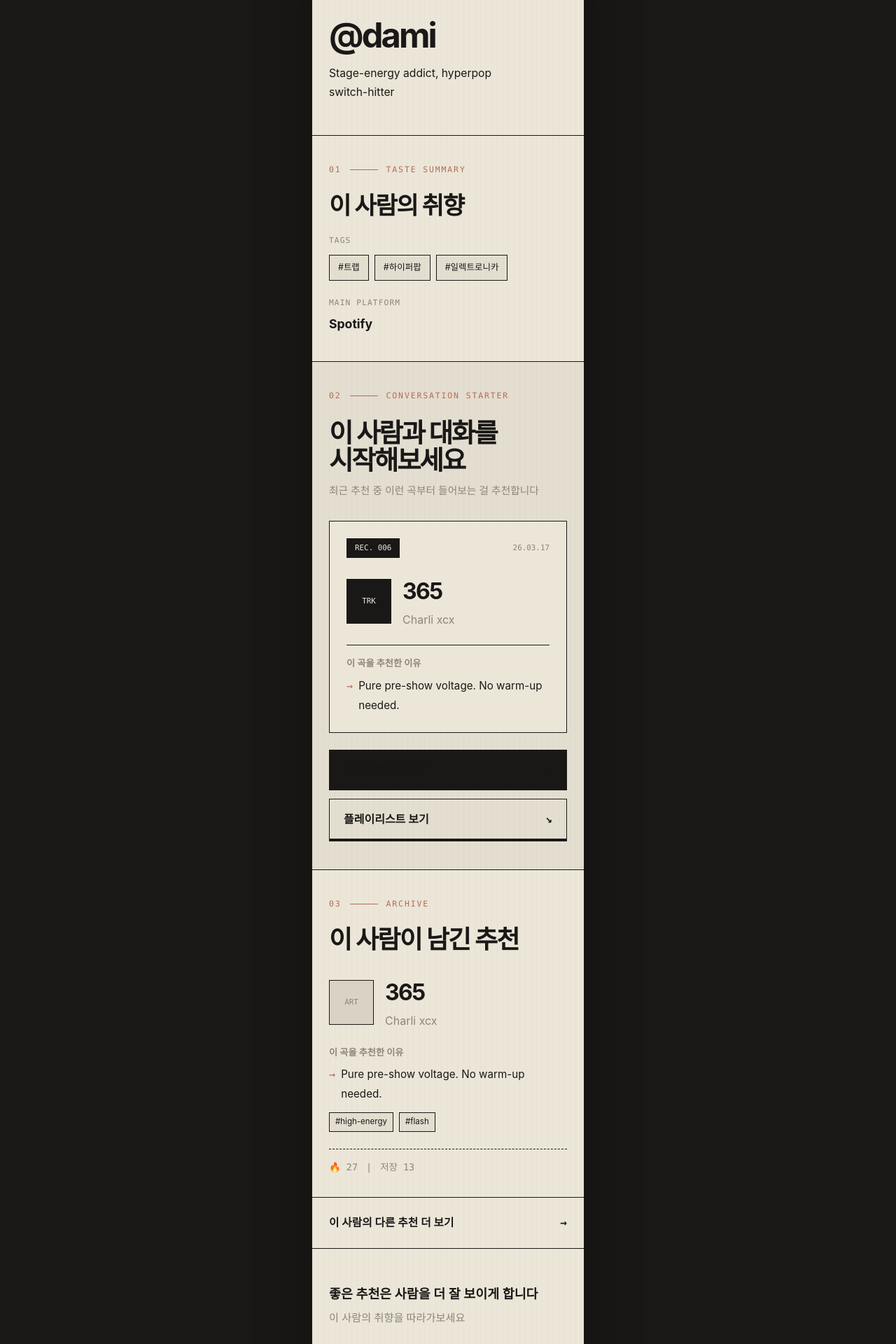
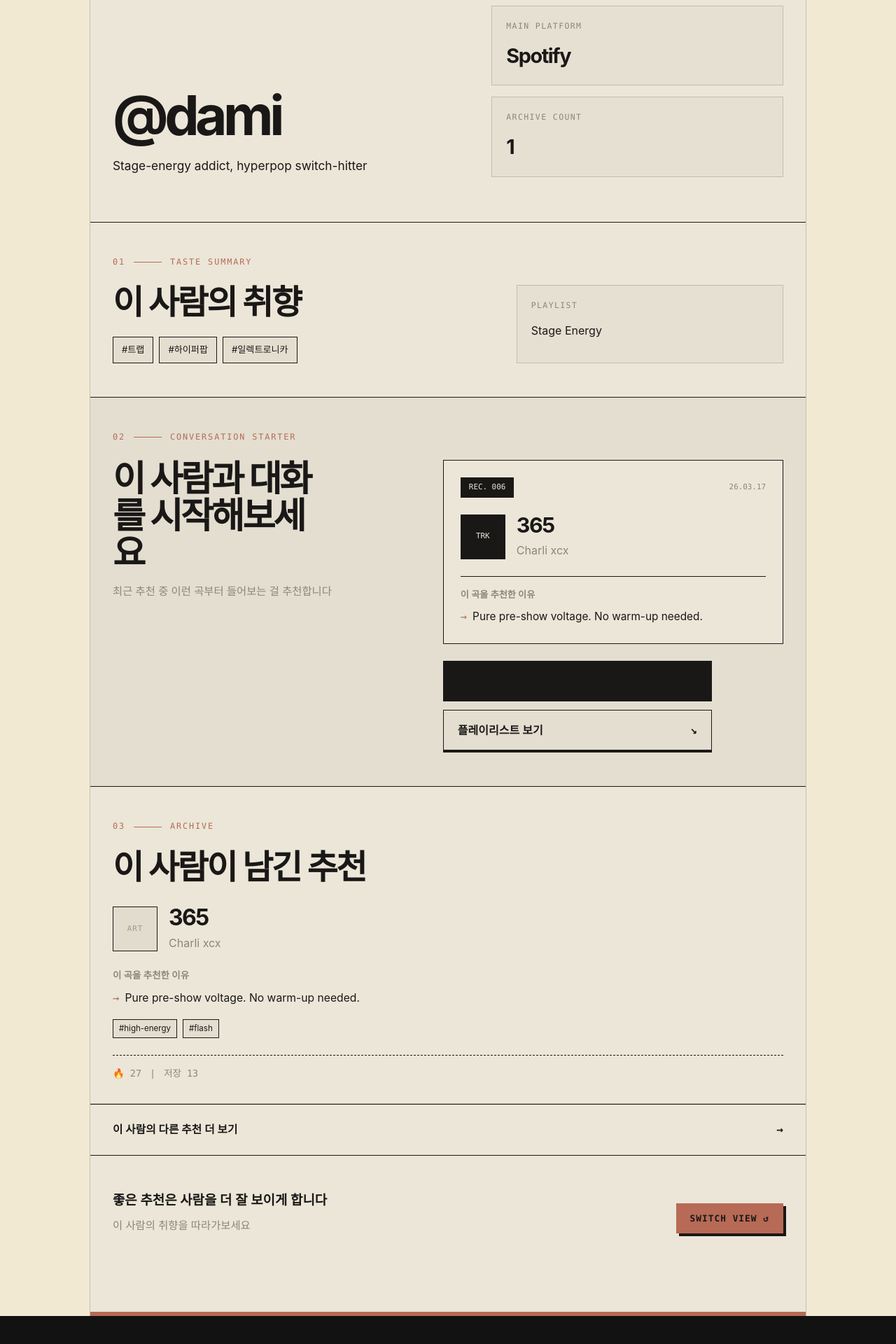
Before and after one commit to MrTMI-0315/onochu, a Next.js app: page /members/dami in a window 1280 px wide. Shown: the part 140-2060 px from the top of the page at 70% size. After the commit the page ends 2020 px from the top, so only its background shows below. Built offline with nearby package versions, Linux system fonts and the light colour scheme.

Commit message:
feat: rebuild archive profile surfaces from variant reference

```diff
--- a/components/archive-profile-view.tsx
+++ b/components/archive-profile-view.tsx
@@ -91,11 +91,62 @@ function SectionHeader({
   label: string;
 }) {
   return (
-    <div className="flex items-center gap-3 font-mono text-[0.72rem] uppercase tracking-[0.16em] text-[var(--primary-strong)]">
+    <div className="flex items-center gap-3 font-mono text-[0.74rem] uppercase tracking-[0.16em] text-[var(--primary-strong)]">
       <span>{number}</span>
       <span className="h-px w-10 bg-[var(--primary-strong)]" />
       <span>{label}</span>
     </div>
+  );
+}
+
+function ProfileArchiveCard({
+  recommendation,
+}: {
+  recommendation: SongRecommendation;
+}) {
+  return (
+    <article className="border-b border-[rgba(26,24,23,0.18)] px-6 py-8 last:border-b-0 md:px-8">
+      <div className="flex items-center gap-4">
+        <div className="flex h-16 w-16 shrink-0 items-center justify-center border border-[#1A1817] bg-[rgba(64,52,44,0.06)] font-mono text-[0.68rem] uppercase tracking-[0.08em] text-[rgba(64,52,44,0.4)]">
+          ART
+        </div>
+        <div className="min-w-0">
+          <h3 className="text-[2rem] font-bold leading-none tracking-[-0.05em] text-[#1A1817]">
+            {recommendation.trackTitle}
+          </h3>
+          <p className="mt-2 text-[1rem] text-[#8C867A]">
+            {recommendation.artistName}
+          </p>
+        </div>
+      </div>
+
+      <div className="mt-6">
+        <p className="text-[0.84rem] font-semibold text-[#8C867A]">
+          이 곡을 추천한 이유
+        </p>
+        <p className="mt-2 flex gap-2 text-[0.98rem] leading-7 text-[#1A1817]">
+          <span className="font-mono text-[var(--primary-strong)]">→</span>
+          <span>{recommendation.mobileComment ?? recommendation.comment}</span>
+        </p>
+
+        <div className="mt-4 flex flex-wrap gap-2">
+          {recommendation.moodTags.slice(0, 2).map((tag) => (
+            <span
+              key={tag}
+              className="border border-[#1A1817] bg-[rgba(26,24,23,0.04)] px-2 py-1 text-[0.72rem] text-[#1A1817]"
+            >
+              #{tag}
+            </span>
+          ))}
+        </div>
+      </div>
+
+      <div className="mt-6 flex items-center gap-3 border-t border-dashed border-[#1A1817] pt-4 font-mono text-[0.84rem] text-[#8C867A]">
+        <span>🔥 {recommendation.reactionCount}</span>
+        <span>|</span>
+        <span>저장 {recommendation.saveCount}</span>
+      </div>
+    </article>
   );
 }
 
@@ -154,42 +205,27 @@ export function ArchiveProfileView({
 
   const featuredRecommendation = recommendations[0];
   const archiveRecommendations = recommendations.slice(0, 2);
+  const profileLabel = selfView ? "MY PROFILE" : "PROFILE";
+  const summaryTitle = selfView ? "내 취향" : "이 사람의 취향";
+  const archiveTitle = selfView ? "내가 남긴 추천" : "이 사람이 남긴 추천";
+  const archiveMoreLabel = selfView ? "내 추천 더 보기" : "이 사람의 다른 추천 더 보기";
+  const footerTitle = selfView
+    ? "좋은 추천은 나를 더 잘 보이게 합니다"
+    : "좋은 추천은 사람을 더 잘 보이게 합니다";
+  const footerCopy = selfView ? "내 취향을 다시 따라가보세요" : "이 사람의 취향을 따라가보세요";
   const primaryHref = selfView ? "/profile/edit" : "/recommendations/new";
   const primaryLabel = selfView ? "프로필 수정하기" : "추천으로 답장하기";
   const playlistHref = displayMember.playlistLinks[0]?.url || "/recommendations";
   const playlistIsExternal = playlistHref.startsWith("http");
-  const archiveTitle = selfView ? "내가 남긴 추천" : "이 사람이 남긴 추천";
-  const archiveMoreLabel = selfView ? "내 추천 더 보기" : "이 사람의 다른 추천 더 보기";
-  const summaryTitle = selfView ? "내 취향" : "이 사람의 취향";
-  const conversationTitle = selfView
-    ? "이렇게 대화를 시작해보세요"
-    : "이 사람과 대화를 시작해보세요";
-  const conversationCopy = selfView
-    ? "최근 추천 중 이런 곡부터 다시 들어보는 걸 추천합니다"
-    : "최근 추천 중 이런 곡부터 들어보는 걸 추천합니다";
-  const footerTitle = selfView
-    ? "좋은 추천은 나를 더 잘 보이게 합니다"
-    : "좋은 추천은 사람을 더 잘 보이게 합니다";
-  const footerCopy = selfView ? "내 취향을 다시 따라가보세요" : "이 사람의 취향을 따라가보세요";
-  const switchHref = selfView ? `/members/${displayMember.id}` : "/profile/edit";
+  const switchHref = selfView ? `/members/${displayMember.id}` : "/profile";
 
   return (
-    <div className="min-h-screen bg-[#1A1817] px-0 text-[#1A1817] md:px-8 md:py-8">
-      <main className="relative mx-auto min-h-screen max-w-[390px] overflow-hidden border border-[#1A1817] bg-[#EBE6D8] md:min-h-[calc(100vh-4rem)] md:rounded-[2rem] md:shadow-[0_28px_80px_rgba(0,0,0,0.28)]">
-        <div
-          aria-hidden="true"
-          className="pointer-events-none absolute inset-0 opacity-60"
-          style={{
-            backgroundImage:
-              "linear-gradient(90deg, rgba(26, 24, 23, 0.04) 1px, transparent 1px)",
-            backgroundSize: "8px 100%",
-          }}
-        />
-
-        <section className="relative border-b border-[#1A1817] px-6 py-6">
+    <main className="min-h-screen bg-[var(--paper)] text-[#1A1817]">
+      <div className="mx-auto max-w-5xl border-x border-[rgba(26,24,23,0.18)] bg-[#EBE6D8]">
+        <section className="border-b border-[#1A1817] px-6 py-6 md:px-8">
           <div className="flex items-center gap-4">
             {!selfView ? (
-              <Link href="/members" className="font-mono text-[1.25rem] leading-none">
+              <Link href="/members" className="font-mono text-[1.2rem] leading-none">
                 ←
               </Link>
             ) : null}
@@ -197,36 +233,55 @@ export function ArchiveProfileView({
               ONOCHU
             </span>
             <span className="ml-auto font-mono text-[0.72rem] uppercase tracking-[0.08em] text-[#8C867A]">
-              PROFILE
+              {profileLabel}
             </span>
           </div>
         </section>
 
-        <section className="relative border-b border-[#1A1817] px-6 py-12">
-          <h1 className="text-[3.05rem] font-bold leading-[1.05] tracking-[-0.06em]">
+        <section className="border-b border-[#1A1817] px-6 py-12 md:px-8 md:py-16">
+          <div className="grid gap-8 md:grid-cols-[1.1fr_0.9fr] md:items-end">
+            <div>
+              <h1 className="max-w-[8ch] text-[3.2rem] font-bold leading-[0.95] tracking-[-0.07em] md:text-[4.9rem]">
                 {formatHandle(displayMember)}
               </h1>
-          <p className="mt-4 max-w-[17rem] text-[0.98rem] leading-[1.7] text-[#1A1817]">
+              <p className="mt-5 max-w-[24rem] text-[1rem] leading-[1.75] text-[#1A1817] md:text-[1.08rem]">
                 {selfView ? displayMember.bio : displayMember.mobileTagline ?? displayMember.bio}
               </p>
+            </div>
+
+            <div className="grid gap-4 md:grid-cols-1">
+              <div className="border border-[rgba(26,24,23,0.18)] bg-[rgba(64,52,44,0.03)] p-5">
+                <p className="font-mono text-[0.72rem] uppercase tracking-[0.12em] text-[#8C867A]">
+                  Main Platform
+                </p>
+                <p className="mt-3 text-[1.8rem] font-bold tracking-[-0.05em]">
+                  {platformLabels[displayMember.mainPlatform]}
+                </p>
+              </div>
+              <div className="border border-[rgba(26,24,23,0.18)] bg-[rgba(64,52,44,0.03)] p-5">
+                <p className="font-mono text-[0.72rem] uppercase tracking-[0.12em] text-[#8C867A]">
+                  Archive Count
+                </p>
+                <p className="mt-3 text-[1.8rem] font-bold tracking-[-0.05em]">
+                  {recommendations.length}
+                </p>
+              </div>
+            </div>
+          </div>
         </section>
 
-        <section className="relative border-b border-[#1A1817] px-6 py-10">
+        <section className="border-b border-[#1A1817] px-6 py-10 md:px-8 md:py-12">
           <SectionHeader number="01" label="Taste Summary" />
-          <h2 className="mt-6 text-[2.15rem] font-bold leading-[1.05] tracking-[-0.05em]">
+          <div className="mt-6 grid gap-8 md:grid-cols-[1fr_0.7fr]">
+            <div>
+              <h2 className="text-[2.25rem] font-bold leading-[1.03] tracking-[-0.05em] md:text-[3rem]">
                 {summaryTitle}
               </h2>
-
-          <div className="mt-6 space-y-6">
-            <div>
-              <p className="font-mono text-[0.7rem] uppercase tracking-[0.1em] text-[#8C867A]">
-                Tags
-              </p>
-              <div className="mt-3 flex flex-wrap gap-2">
+              <div className="mt-6 flex flex-wrap gap-2">
                 {displayMember.favoriteGenres.slice(0, 3).map((genre) => (
                   <span
                     key={genre}
-                    className="border border-[#1A1817] bg-[rgba(26,24,23,0.04)] px-3 py-2 text-[0.78rem]"
+                    className="border border-[#1A1817] bg-[rgba(26,24,23,0.04)] px-3 py-2 text-[0.82rem]"
                   >
                     {formatGenreTag(genre)}
                   </span>
@@ -234,36 +289,32 @@ export function ArchiveProfileView({
               </div>
             </div>
 
-            <div>
-              <p className="font-mono text-[0.7rem] uppercase tracking-[0.1em] text-[#8C867A]">
-                Main Platform
+            <div className="border border-[rgba(26,24,23,0.18)] bg-[rgba(64,52,44,0.03)] p-5">
+              <p className="font-mono text-[0.72rem] uppercase tracking-[0.12em] text-[#8C867A]">
+                Playlist
               </p>
-              <p className="mt-2 text-[1.1rem] font-bold">
-                {platformLabels[displayMember.mainPlatform]}
+              <p className="mt-3 text-[1rem] leading-7 text-[#1A1817]">
+                {displayMember.playlistLinks[0]?.label ?? "Playlist link ready"}
               </p>
             </div>
           </div>
         </section>
 
-        <section className="relative border-b border-[#1A1817] bg-[rgba(26,24,23,0.04)] px-6 py-10">
+        <section className="border-b border-[#1A1817] bg-[rgba(26,24,23,0.04)] px-6 py-10 md:px-8 md:py-12">
           <SectionHeader number="02" label="Conversation Starter" />
-          <h2 className="mt-6 text-[2.35rem] font-bold leading-[1.05] tracking-[-0.06em]">
-            {conversationTitle.split(" ").length > 1 ? (
-              <>
-                {conversationTitle.includes("대화를")
-                  ? "이 사람과 대화를"
-                  : "이렇게 대화를"}
-                <br />
-                {conversationTitle.includes("시작해보세요") ? "시작해보세요" : conversationTitle}
-              </>
-            ) : (
-              conversationTitle
-            )}
+          <div className="mt-6 grid gap-8 lg:grid-cols-[0.95fr_1.05fr]">
+            <div>
+              <h2 className="max-w-[9ch] text-[2.45rem] font-bold leading-[1.03] tracking-[-0.06em] md:text-[3.2rem]">
+                이 사람과 대화를 시작해보세요
               </h2>
-          <p className="mt-3 text-[0.92rem] text-[#8C867A]">{conversationCopy}</p>
+              <p className="mt-4 text-[0.96rem] leading-7 text-[#8C867A]">
+                최근 추천 중 이런 곡부터 들어보는 걸 추천합니다
+              </p>
+            </div>
 
+            <div>
               {featuredRecommendation ? (
-            <article className="mt-8 border border-[#1A1817] bg-[#EBE6D8] p-6">
+                <article className="border border-[#1A1817] bg-[#EBE6D8] p-6">
                   <div className="flex items-center justify-between gap-4">
                     <span className="bg-[#1A1817] px-3 py-1.5 font-mono text-[0.68rem] text-[#EBE6D8]">
                       {featuredRecommendation.id.replace("rec-", "REC. ").toUpperCase()}
@@ -278,10 +329,10 @@ export function ArchiveProfileView({
                       TRK
                     </div>
                     <div className="min-w-0">
-                  <h3 className="text-[2rem] font-bold tracking-[-0.05em]">
+                      <h3 className="text-[1.9rem] font-bold leading-none tracking-[-0.05em]">
                         {featuredRecommendation.trackTitle}
                       </h3>
-                  <p className="mt-1 text-[1rem] text-[#8C867A]">
+                      <p className="mt-2 text-[1rem] text-[#8C867A]">
                         {featuredRecommendation.artistName}
                       </p>
                     </div>
@@ -291,7 +342,7 @@ export function ArchiveProfileView({
                     <p className="text-[0.82rem] font-semibold text-[#8C867A]">
                       이 곡을 추천한 이유
                     </p>
-                <p className="mt-2 flex gap-2 text-[0.95rem] leading-7">
+                    <p className="mt-2 flex gap-2 text-[0.96rem] leading-7">
                       <span className="font-mono text-[var(--primary-strong)]">→</span>
                       <span>
                         {featuredRecommendation.mobileComment ?? featuredRecommendation.comment}
@@ -301,7 +352,7 @@ export function ArchiveProfileView({
                 </article>
               ) : null}
 
-          <div className="mt-6 flex flex-col gap-3">
+              <div className="mt-6 flex flex-col gap-3 md:max-w-[24rem]">
                 <Link
                   href={primaryHref}
                   className="flex items-center justify-between border border-[#1A1817] bg-[#1A1817] px-5 py-4 text-[1rem] font-semibold text-[#EBE6D8]"
@@ -319,95 +370,58 @@ export function ArchiveProfileView({
                   <span className="font-mono text-[1rem]">↘</span>
                 </a>
               </div>
+            </div>
+          </div>
         </section>
 
-        <section className="relative border-b border-[#1A1817]">
-          <div className="px-6 pb-0 pt-10">
+        <section className="border-b border-[#1A1817]">
+          <div className="px-6 pt-10 md:px-8 md:pt-12">
             <SectionHeader number="03" label="Archive" />
-            <h2 className="mt-6 text-[2.25rem] font-bold leading-[1.05] tracking-[-0.05em]">
+            <h2 className="mt-6 text-[2.3rem] font-bold leading-[1.03] tracking-[-0.05em] md:text-[3rem]">
               {archiveTitle}
             </h2>
           </div>
 
           {archiveRecommendations.length > 0 ? (
-            archiveRecommendations.map((recommendation, index) => (
-              <article
+            archiveRecommendations.map((recommendation) => (
+              <ProfileArchiveCard
                 key={recommendation.id}
-                className={`px-6 py-8 ${index > 0 ? "border-t border-[#1A1817]" : ""}`}
-              >
-                <div className="flex items-center gap-4">
-                  <div className="flex h-16 w-16 shrink-0 items-center justify-center border border-[#1A1817] bg-[#D9D2C5] font-mono text-[0.68rem] text-[#8C867A]">
-                    ART
-                  </div>
-                  <div className="min-w-0">
-                    <h3 className="text-[2rem] font-bold tracking-[-0.05em]">
-                      {recommendation.trackTitle}
-                    </h3>
-                    <p className="mt-1 text-[1rem] text-[#8C867A]">
-                      {recommendation.artistName}
-                    </p>
-                  </div>
-                </div>
-
-                <div className="mt-6">
-                  <p className="text-[0.82rem] font-semibold text-[#8C867A]">
-                    이 곡을 추천한 이유
-                  </p>
-                  <p className="mt-2 flex gap-2 text-[0.95rem] leading-7">
-                    <span className="font-mono text-[var(--primary-strong)]">→</span>
-                    <span>
-                      {recommendation.mobileComment ?? recommendation.comment}
-                    </span>
-                  </p>
-
-                  <div className="mt-3 flex flex-wrap gap-2">
-                    {recommendation.moodTags.slice(0, 2).map((tag) => (
-                      <span
-                        key={tag}
-                        className="border border-[#1A1817] bg-[rgba(26,24,23,0.04)] px-2 py-1 text-[0.72rem]"
-                      >
-                        #{tag}
-                      </span>
-                    ))}
-                  </div>
-                </div>
-
-                <div className="mt-6 flex items-center gap-3 border-t border-dashed border-[#1A1817] pt-4 font-mono text-[0.84rem] text-[#8C867A]">
-                  <span>🔥 {recommendation.reactionCount}</span>
-                  <span>|</span>
-                  <span>저장 {recommendation.saveCount}</span>
-                </div>
-              </article>
+                recommendation={recommendation}
+              />
             ))
           ) : (
-            <div className="px-6 py-8 text-[0.95rem] text-[#8C867A]">
+            <div className="px-6 py-8 text-[0.95rem] text-[#8C867A] md:px-8">
               아직 남겨진 추천이 없습니다.
             </div>
           )}
 
           <Link
             href="/recommendations"
-            className="flex items-center justify-between border-t border-[#1A1817] px-6 py-6 text-[0.98rem] font-semibold"
+            className="flex items-center justify-between border-t border-[#1A1817] px-6 py-6 text-[0.98rem] font-semibold md:px-8"
           >
             <span>{archiveMoreLabel}</span>
             <span className="font-mono text-[1rem]">→</span>
           </Link>
         </section>
 
-        <section className="relative px-6 pb-28 pt-12">
-          <p className="text-[1.15rem] font-semibold leading-8">{footerTitle}</p>
-          <p className="mt-2 text-[0.95rem] text-[#8C867A]">{footerCopy}</p>
-        </section>
+        <section className="px-6 pb-24 pt-12 md:px-8 md:pb-28">
+          <div className="flex flex-col gap-8 md:flex-row md:items-end md:justify-between">
+            <div>
+              <p className="text-[1.18rem] font-semibold leading-8">{footerTitle}</p>
+              <p className="mt-2 text-[0.96rem] text-[#8C867A]">{footerCopy}</p>
+            </div>
 
             <Link
               href={switchHref}
-          className="absolute bottom-10 right-4 bg-[var(--primary-strong)] px-5 py-3 font-mono text-[0.8rem] font-semibold uppercase tracking-[0.08em] text-[#EBE6D8] shadow-[4px_4px_0_#1A1817]"
+              className="w-fit bg-[var(--primary-strong)] px-5 py-3 font-mono text-[0.8rem] font-semibold uppercase tracking-[0.08em] text-[#EBE6D8] shadow-[4px_4px_0_#1A1817]"
             >
               SWITCH VIEW ↺
             </Link>
+          </div>
+        </section>
 
-        <div className="absolute inset-x-0 bottom-0 h-1.5 bg-[var(--primary-strong)]" />
+        <div className="h-1.5 bg-[var(--primary-strong)]" />
+      </div>
     </main>
-    </div>
   );
 }
```
Also changed, not shown: components/profile-edit-form.tsx (+89 -61 lines). Lines whose indentation alone changed are shown as unchanged.
